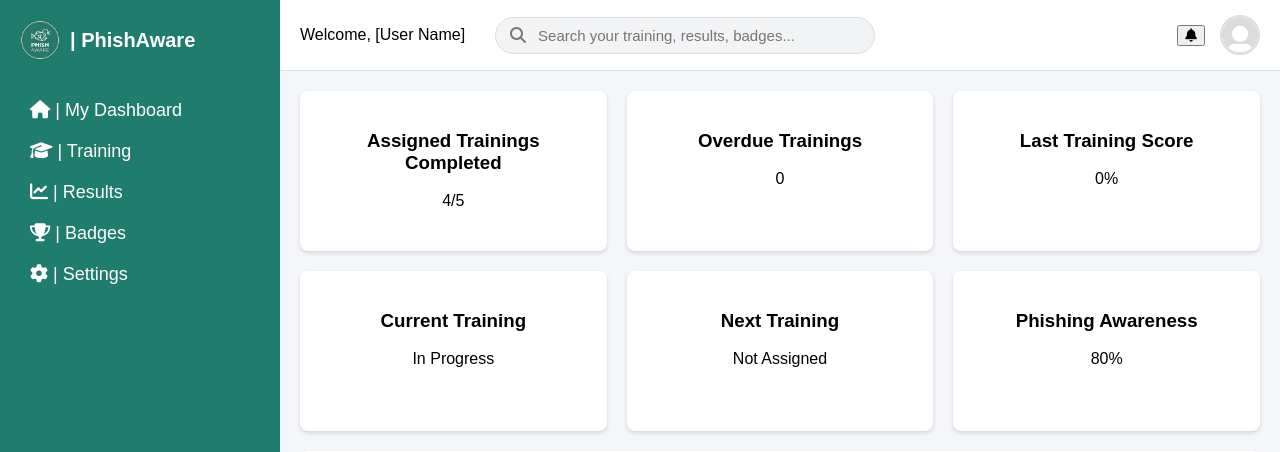
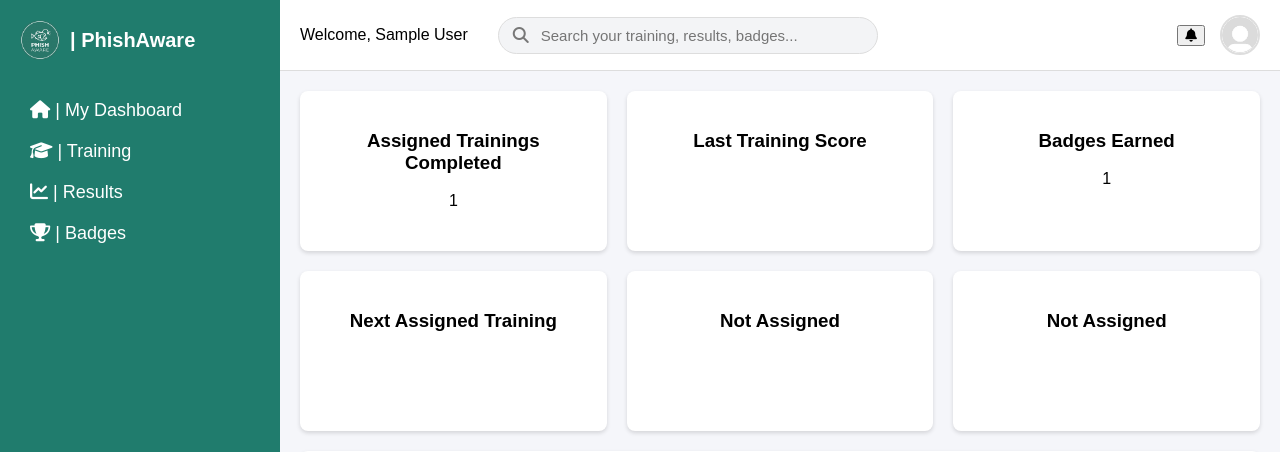
Before and after one commit to WreckItRa1ph/Phishing-Awareness-Web-Application, a PHP site: page /user/user-dashboard.php in a window 1280 px wide. Shown: the top 452 px of the page. Run offline with PHP 8.4, Linux system fonts and the light colour scheme; the visitor is signed in with stand-in values (Sample User, id 1); tables that the repository leaves empty or names only in its code hold one stand-in row (values such as "Sample post").

Commit message:
Added partial database integration for dashboards. Added basic profile page to be styled later. Refactored users page for future search functionality.

```diff
--- a/config/db.php
+++ b/config/db.php
@@ -3,7 +3,7 @@
 $host = "localhost";
 $dbname = "phishaware_db";
 $username = "root";
-$password = "";
+$password = "SQLTest1";
 
 try {
 
--- /dev/null
+++ b/functions/functions.php
@@ -0,0 +1,44 @@
+<?php
+
+function getUserByID(PDO $pfo, int $user_id) {
+    $sql = "SELECT first_name,
+                   last_name,
+                   email,
+                   role,
+                   created_at
+            FROM users
+            WHERE id = :id";
+
+            $stmt = $pfo->prepare($sql);
+            $stmt->execute([
+                ":id" => $user_id,
+            ]);
+
+            return $stmt->fetch(PDO::FETCH_ASSOC);
+}
+
+function getAssignedTrainingCount(PDO $pfo, int $user_id) {
+    $sql = "SELECT COUNT(*) as count
+            FROM training_assignments
+            WHERE user_id = :user_id";
+
+    $stmt = $pfo->prepare($sql);
+    $stmt->execute([
+        ":user_id" => $user_id,
+    ]);
+
+    return $stmt->fetch(PDO::FETCH_ASSOC);
+}
+
+function getBadgeCount(PDO $pfo, int $user_id) {
+    $sql = "SELECT COUNT(*) as count
+            FROM user_badges
+            WHERE user_id = :id";
+
+    $stmt = $pfo->prepare($sql);
+    $stmt->execute([
+        ":id" => $user_id,
+    ]);
+
+    return $stmt->fetch(PDO::FETCH_ASSOC);
+}
--- a/user/user-dashboard.php
+++ b/user/user-dashboard.php
@@ -1,3 +1,21 @@
+<?php
+
+session_start();
+
+require_once("../config/db.php");
+require_once("../functions/functions.php");
+
+if (!isset($_SESSION["user_id"])) {
+    header("Location: ../auth/login.php");
+    exit();
+}
+
+$user = getUserByID($pdo, $_SESSION["user_id"]);
+$assignedTraining = getAssignedTrainingCount($pdo, $_SESSION["user_id"]);
+$badgeCount = getBadgeCount($pdo, $_SESSION["user_id"]);
+
+?>
+
 <!DOCTYPE html>
 <html lang="en">
 <head>
@@ -12,21 +30,20 @@
     <div class="layout">
   <aside class="sidebar">
     <div class="logo">
-        <img src="images/placeholder_logo_1.png" alt="PhishAware Logo"> <!-- Replace with non-placeholder logo. This logo was generated by Gemini for testing. We should probably remove this placeholder before final submission. -->
+        <img src="../images/placeholder_logo_1.png" alt="PhishAware Logo"> <!-- Replace with non-placeholder logo. This logo was generated by Gemini for testing. We should probably remove this placeholder before final submission. -->
         <span> | PhishAware</span>
     </div>
     <nav> <!-- Navigation links, map all of these to their respective pages -->
-      <a href="user/user-dashboard.php"><i class="fas fa-home"></i> | My Dashboard</a>
-      <a href="user/training.php"><i class="fas fa-graduation-cap"></i> | Training</a>
-      <a href="user/results.php"><i class="fas fa-chart-line"></i> | Results</a>
-      <a href="user/badges.php"><i class="fas fa-trophy"></i> | Badges</a>
-      <a href="user/settings.php"><i class="fas fa-cog"></i> | Settings</a>
+      <a href="user-dashboard.php"><i class="fas fa-home"></i> | My Dashboard</a>
+      <a href="training.php"><i class="fas fa-graduation-cap"></i> | Training</a>
+      <a href="results.php"><i class="fas fa-chart-line"></i> | Results</a>
+      <a href="badges.php"><i class="fas fa-trophy"></i> | Badges</a>
     </nav>
   </aside>
   <div class="main">
     <header class="topbar">
       <div class="topbar-left">
-        <span>Welcome, [User Name]</span> <!-- Replace [User Name] with the actual user's name via some PHP or JavaScript -->
+        <span>Welcome, <?= htmlspecialchars($user["first_name"]) ?> <?= htmlspecialchars($user["last_name"]) ?></span>
         <div class="search-box">
             <i class="fas fa-search"></i>
             <input type="text" placeholder="Search your training, results, badges...">
@@ -35,11 +52,10 @@
             <div class="topbar-right">
             <button id="notifications-btn"><i class="fas fa-bell"></i></button>
             <div class="profile-menu">
-                <img src="images/default_pfp.jpg" alt="Profile" class="avatar" id="profile-btn">
+                <img src="../images/default_pfp.jpg" alt="Profile" class="avatar" id="profile-btn">
                     <div class="dropdown hidden" id="profile-dropdown">
-                    <a href="user/profile.php">My Profile</a>
-                    <a href="user/settings.php">Settings</a>
-                    <a href="auth/logout.php">Log Out</a>
+                    <a href="profile.php">My Profile</a>
+                    <a href="../auth/logout.php">Log Out</a>
                     </div>
                 </div>
     </header>
@@ -47,32 +63,32 @@
       <div class="card-grid"> <!-- All of these cards are for displaying user information and training progress, they are currently placeholders. ADD LOGIC TO POPULATE THEM WITH ACTUAL DATA!!! -->
   <div class="card">
     <h3>Assigned Trainings Completed</h3>
-    <p>4/5</p>
-  </div>
-
-  <div class="card">
-    <h3>Overdue Trainings</h3>
-    <p>0</p>
+    <p><?= $assignedTraining["count"] ?></p>
   </div>
 
   <div class="card">
     <h3>Last Training Score</h3>
-    <p>0%</p>
+    <p></p>
   </div>
 
   <div class="card">
-    <h3>Current Training</h3>
-    <p>In Progress</p>
+    <h3>Badges Earned</h3>
+    <p><?= $badgeCount["count"] ?></p>
   </div>
 
   <div class="card">
-    <h3>Next Training</h3>
-    <p>Not Assigned</p>
+    <h3>Next Assigned Training</h3>
+    <p></p>
   </div>
 
   <div class="card">
-    <h3>Phishing Awareness</h3>
-    <p>80%</p>
+    <h3>Not Assigned</h3>
+    <p></p>
+  </div>
+
+  <div class="card">
+    <h3>Not Assigned</h3>
+    <p></p>
   </div>
 
   <div class="card wide-card">
@@ -89,6 +105,6 @@
 </div>
 
 <script src="https://cdn.jsdelivr.net/npm/chart.js"></script>
-<script src="js/scripts.js"></script>
+<script src="../js/scripts.js"></script>
 </body>
 </html>
```
Also changed, not shown: user/admin-dashboard.php (+26 -12 lines), user/profile.php (+39 -0 lines), user/settings.php (deleted), user/user-lookup.php (added), user/users.php (deleted).
